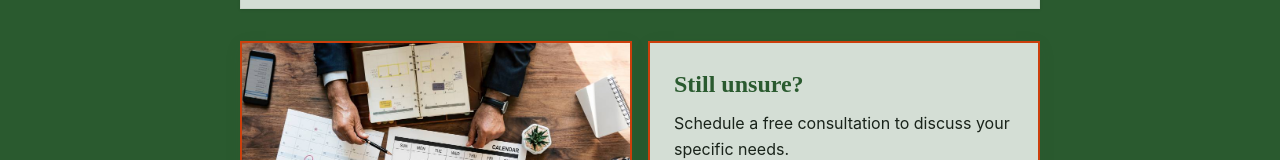
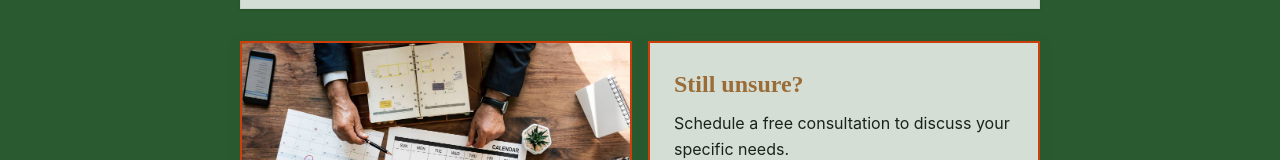
Before and after one commit to CartezDew/bdsfrontend, a React (Vite) app: page /get-started in a window 1280 px wide. Shown: the part 464-624 px from the top of the page. Built offline with nearby package versions, Linux system fonts and the light colour scheme.

Commit message:
updated the whyus scroll logic

```diff
--- a/src/App.jsx
+++ b/src/App.jsx
@@ -76,9 +76,16 @@ function App() {
       if (targetId === 'avoid-confusion') {
         return rectTop - marginTop - borderTop
       }
-      // Special case: Meet the CEO (why-us) — scroll to bottom of why-us so
-      // the top of meet-the-owner (next section) is fully visible
+      // Special case: Meet the CEO (why-us) — scroll to bottom of social-proof so
+      // the top of why-us (next section) is fully visible
       if (targetId === 'why-us') {
+        const socialProofEl = document.getElementById('social-proof')
+        if (socialProofEl) {
+          const socialProofTop = socialProofEl.getBoundingClientRect().top + window.scrollY
+          const socialProofBottom = socialProofTop + socialProofEl.offsetHeight
+          return socialProofBottom - navbarHeight
+        }
+        // Fallback to bottom of why-us section itself
         const sectionHeight = el.offsetHeight
         return rectTop + sectionHeight - navbarHeight
       }
--- a/src/styles/getStarted.css
+++ b/src/styles/getStarted.css
@@ -1178,8 +1178,8 @@
 
 .getstarted-still-unsure-content-box h3 {
   font-size: 1.5rem;
-  font-weight: 700;
-  color: var(--color-hunter-green);
+  font-weight: 800;
+  color: var(--color-golden-brown);
   margin: 0 0 0.75rem 0;
   font-family: 'Playfair Display', serif;
   line-height: 1.2;
```
